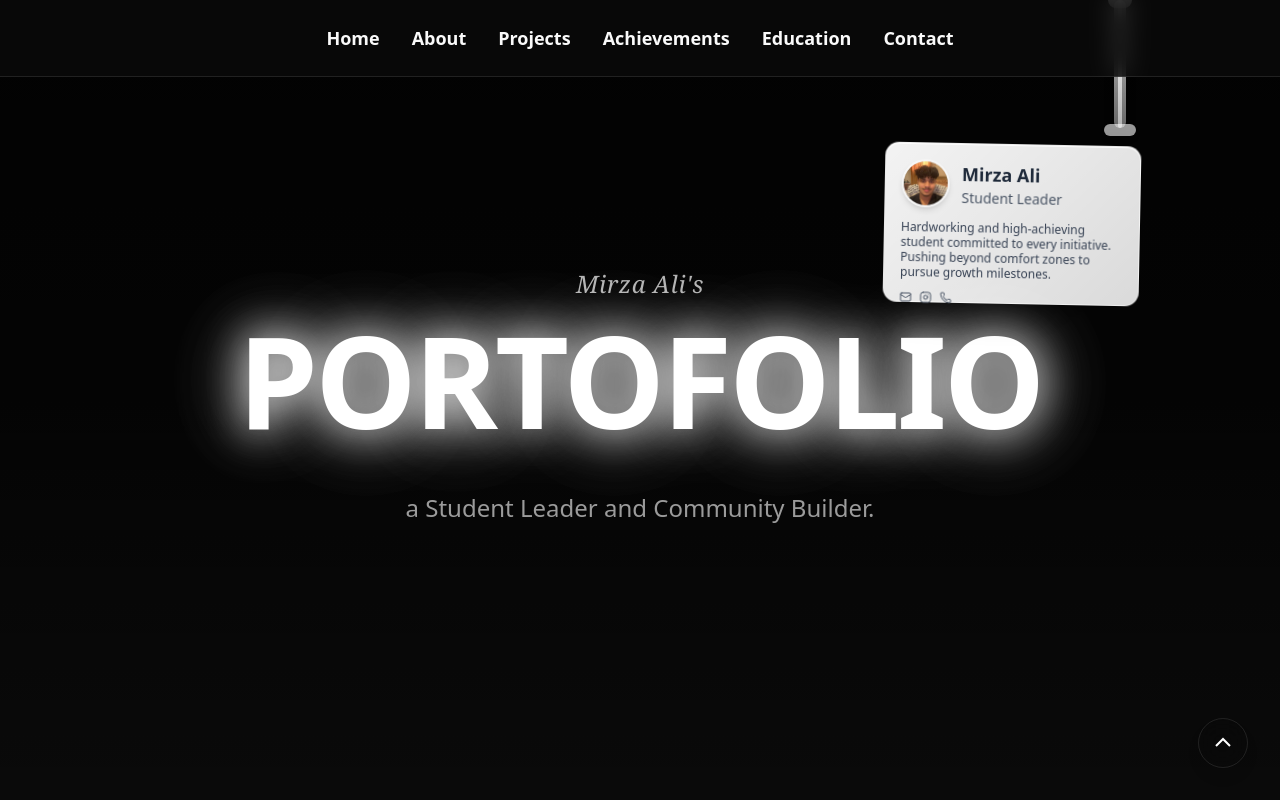
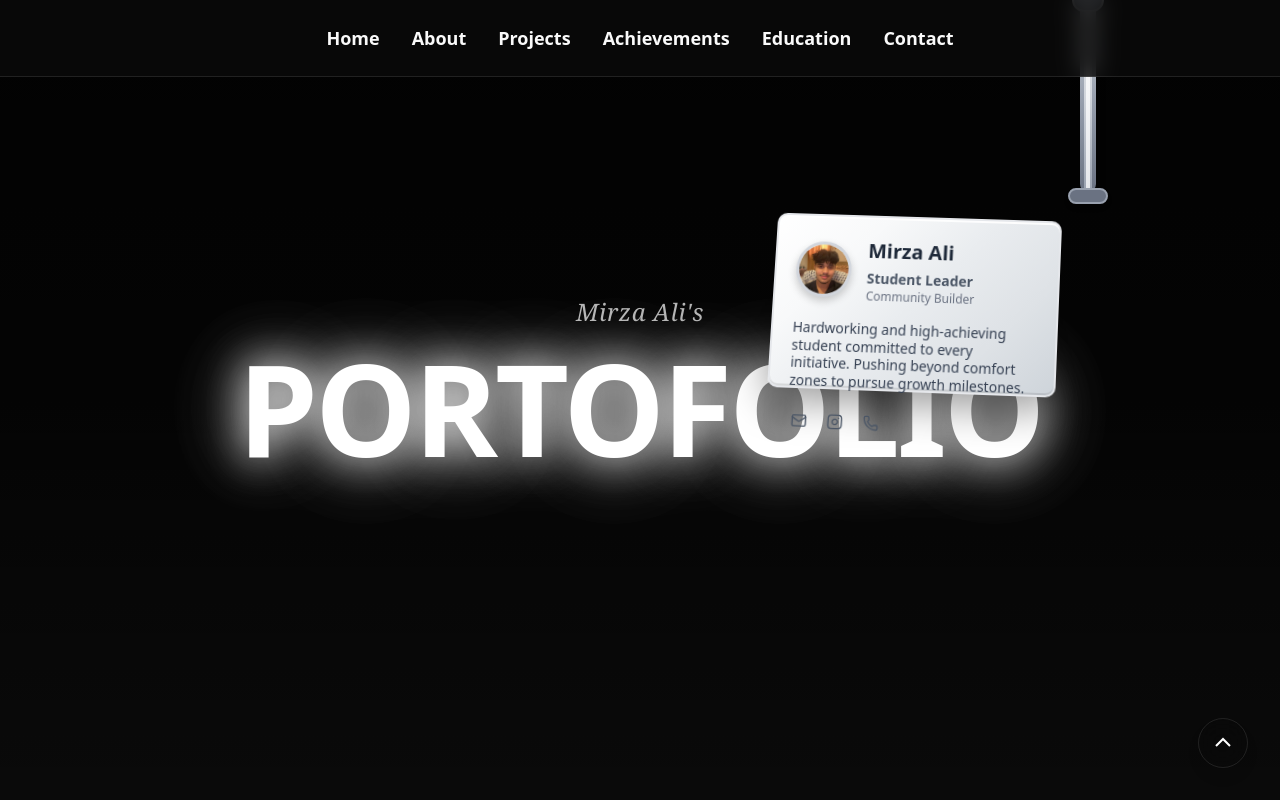
Before and after one commit to MirzaAli-08/Mirza-Ali-Portfolio, a Next.js app: page / in a window 1280 px wide. Shown: the top 800 px of the page. Built offline with nearby package versions, Linux system fonts and the light colour scheme.

Commit message:
feat: redesign lanyard card with realistic rope, 3D card design, improved physics, and remove redundant text

```diff
--- a/src/app/page.tsx
+++ b/src/app/page.tsx
@@ -32,36 +32,15 @@ export default function Home() {
     ref.current?.scrollIntoView({ behavior: "smooth" });
   };
 
-  // Typewriter effect for subtitle
-  const [typedText, setTypedText] = useState("");
-  useEffect(() => {
-    const fullText = "a Student Leader and Community Builder.";
-    let i = 0;
-    let interval: NodeJS.Timeout;
-    const startTimeout = setTimeout(() => {
-      interval = setInterval(() => {
-        i++;
-        setTypedText(fullText.slice(0, i));
-        if (i === fullText.length) {
-          clearInterval(interval);
-        }
-      }, 45);
-    }, 3200);
-    return () => {
-      clearTimeout(startTimeout);
-      if (interval) clearInterval(interval);
-    };
-  }, []);
-
   // Lanyard physics and animation
   useEffect(() => {
     if (!lanyardRef.current || !cardRef.current || !ropeRef.current) return;
 
     // Initial drop animation
     gsap.set(lanyardRef.current, {
-      y: -300,
-      x: 100,
-      rotation: -15,
+      y: -400,
+      x: 150,
+      rotation: -20,
       opacity: 0
     });
 
@@ -72,18 +51,18 @@ export default function Home() {
       x: 0,
       rotation: 0,
       opacity: 1,
-      duration: 1.8,
+      duration: 2.2,
       ease: "bounce.out"
     });
 
     // Add subtle sway
     gsap.to(cardRef.current, {
-      rotation: 1.5,
-      duration: 3,
+      rotation: 2,
+      duration: 4,
       repeat: -1,
       yoyo: true,
       ease: "power1.inOut",
-      delay: 2
+      delay: 2.5
     });
 
     // Make the card draggable with improved physics
@@ -94,16 +73,16 @@ export default function Home() {
       onDrag: function() {
         // Add tension effect to rope
         const distance = Math.sqrt(this.x * this.x + this.y * this.y);
-        const maxDistance = 150;
+        const maxDistance = 200;
         const tension = Math.min(distance / maxDistance, 1);
 
         gsap.to(ropeRef.current, {
-          scaleY: 1 + tension * 0.3,
+          scaleY: 1 + tension * 0.4,
           duration: 0.1
         });
 
         gsap.to(lanyardRef.current, {
-          rotation: this.rotation + (this.x * 0.05),
+          rotation: this.rotation + (this.x * 0.03),
           duration: 0.1
         });
       },
@@ -113,17 +92,17 @@ export default function Home() {
           x: 0,
           y: 0,
           rotation: 0,
-          duration: 1.2,
+          duration: 1.5,
           ease: "elastic.out(1, 0.5)"
         });
         gsap.to(lanyardRef.current, {
           rotation: 0,
-          duration: 1.2,
+          duration: 1.5,
           ease: "elastic.out(1, 0.5)"
         });
         gsap.to(ropeRef.current, {
           scaleY: 1,
-          duration: 1.2,
+          duration: 1.5,
           ease: "elastic.out(1, 0.5)"
         });
       }
@@ -133,10 +112,10 @@ export default function Home() {
     let scrollTimeout: NodeJS.Timeout;
     const handleScroll = () => {
       if (cardRef.current) {
-        const scrollFactor = Math.sin(window.scrollY * 0.005) * 2;
+        const scrollFactor = Math.sin(window.scrollY * 0.003) * 3;
         gsap.to(cardRef.current, {
           rotation: scrollFactor,
-          duration: 0.4,
+          duration: 0.5,
           ease: "power1.out"
         });
       }
@@ -145,11 +124,11 @@ export default function Home() {
         if (cardRef.current) {
           gsap.to(cardRef.current, {
             rotation: 0,
-            duration: 1.5,
+            duration: 2,
             ease: "elastic.out(1, 0.5)"
           });
         }
-      }, 150);
+      }, 200);
     };
 
     window.addEventListener('scroll', handleScroll);
@@ -191,58 +170,64 @@ export default function Home() {
       </nav>
 
       {/* Hanging Lanyard Card */}
-      <div ref={lanyardRef} className="fixed top-0 right-8 z-40 pointer-events-none">
+      <div ref={lanyardRef} className="fixed top-0 right-12 z-40 pointer-events-none">
         {/* Lanyard rope/strap */}
-        <div ref={ropeRef} className="relative mb-4">
-          {/* Rope texture */}
-          <div className="w-3 h-32 bg-gradient-to-b from-white/80 via-white/60 to-white/40 mx-auto rounded-full shadow-lg" />
-          {/* Rope highlights */}
-          <div className="absolute top-0 left-1/2 transform -translate-x-1/2 w-1 h-32 bg-gradient-to-b from-white/90 via-white/70 to-white/50 rounded-full" />
-          {/* Clip/loop at the top */}
-          <div className="absolute -top-2 left-1/2 transform -translate-x-1/2 w-6 h-4 bg-white/80 rounded-full shadow-md" />
-          {/* Clip/loop at the bottom */}
-          <div className="absolute -bottom-2 left-1/2 transform -translate-x-1/2 w-8 h-3 bg-white/60 rounded-full shadow-md" />
+        <div ref={ropeRef} className="relative mb-6">
+          {/* Main rope */}
+          <div className="w-4 h-48 bg-gradient-to-b from-gray-300 via-gray-400 to-gray-500 mx-auto rounded-full shadow-lg" />
+          {/* Rope texture lines */}
+          <div className="absolute top-0 left-1/2 transform -translate-x-1/2 w-2 h-48 bg-gradient-to-b from-gray-200 via-gray-300 to-gray-400 rounded-full" />
+          <div className="absolute top-0 left-1/2 transform -translate-x-1/2 w-1 h-48 bg-gradient-to-b from-white via-gray-100 to-gray-200 rounded-full" />
+          {/* Top loop/clip */}
+          <div className="absolute -top-3 left-1/2 transform -translate-x-1/2 w-8 h-6 bg-gray-400 rounded-full shadow-md border-2 border-gray-300" />
+          {/* Bottom loop/clip */}
+          <div className="absolute -bottom-3 left-1/2 transform -translate-x-1/2 w-10 h-4 bg-gray-500 rounded-full shadow-md border-2 border-gray-400" />
         </div>
 
         {/* ID Card */}
-        <div ref={cardRef} className="w-64 h-40 bg-gradient-to-br from-white/95 via-white/90 to-white/85 rounded-xl p-4 shadow-2xl border border-white/30 pointer-events-auto cursor-grab active:cursor-grabbing transform-gpu" style={{
-          boxShadow: "0 8px 32px rgba(0,0,0,0.3), inset 0 1px 0 rgba(255,255,255,0.8)",
-          background: "linear-gradient(135deg, rgba(255,255,255,0.95) 0%, rgba(255,255,255,0.9) 50%, rgba(255,255,255,0.85) 100%)"
+        <div ref={cardRef} className="w-72 h-44 bg-gradient-to-br from-white via-gray-50 to-gray-100 rounded-lg p-5 shadow-2xl border-2 border-gray-200 pointer-events-auto cursor-grab active:cursor-grabbing transform-gpu" style={{
+          boxShadow: "0 12px 40px rgba(0,0,0,0.4), inset 0 2px 0 rgba(255,255,255,0.9), inset 0 -2px 0 rgba(0,0,0,0.1)",
+          background: "linear-gradient(135deg, #ffffff 0%, #f8f9fa 25%, #e9ecef 50%, #dee2e6 75%, #ced4da 100%)",
+          transform: "perspective(1000px) rotateX(5deg) rotateY(-2deg)",
+          transformStyle: "preserve-3d"
         }}>
           {/* Card Header */}
-          <div className="flex items-center gap-3 mb-3">
-            <div className="w-12 h-12 rounded-full overflow-hidden border-2 border-white/30 shadow-md bg-white/20">
+          <div className="flex items-center gap-4 mb-4">
+            <div className="w-14 h-14 rounded-full overflow-hidden border-3 border-gray-300 shadow-lg bg-white" style={{
+              boxShadow: "inset 0 2px 4px rgba(0,0,0,0.1), 0 4px 8px rgba(0,0,0,0.2)"
+            }}>
               <Image
                 src="/ali-profile.jpg"
                 alt="Mirza Ali profile photo"
-                width={48}
-                height={48}
+                width={56}
+                height={56}
                 className="object-cover w-full h-full"
                 priority
               />
             </div>
             <div className="flex-1">
-              <h3 className="text-lg font-bold text-gray-800">Mirza Ali</h3>
-              <p className="text-gray-600 text-sm font-medium">Student Leader</p>
+              <h3 className="text-xl font-bold text-gray-800 mb-1">Mirza Ali</h3>
+              <p className="text-gray-600 text-sm font-semibold">Student Leader</p>
+              <p className="text-gray-500 text-xs">Community Builder</p>
             </div>
           </div>
 
           {/* Card Content */}
-          <div className="space-y-2">
-            <p className="text-gray-700 text-xs leading-tight">
+          <div className="space-y-3">
+            <p className="text-gray-700 text-sm leading-tight font-medium">
               Hardworking and high-achieving student committed to every initiative. Pushing beyond comfort zones to pursue growth milestones.
             </p>
 
             {/* Contact Icons */}
-            <div className="flex gap-2 pt-1">
-              <a href="mailto:mirzaalihusnain1@gmail.com" className="text-gray-600 hover:text-gray-800 transition-colors">
-                <Mail className="w-3 h-3" />
+            <div className="flex gap-3 pt-2">
+              <a href="mailto:mirzaalihusnain1@gmail.com" className="text-gray-600 hover:text-gray-800 transition-colors p-1 rounded-full hover:bg-gray-100">
+                <Mail className="w-4 h-4" />
               </a>
-              <a href="https://www.instagram.com/ali.npc" target="_blank" rel="noopener noreferrer" className="text-gray-600 hover:text-gray-800 transition-colors">
-                <Instagram className="w-3 h-3" />
+              <a href="https://www.instagram.com/ali.npc" target="_blank" rel="noopener noreferrer" className="text-gray-600 hover:text-gray-800 transition-colors p-1 rounded-full hover:bg-gray-100">
+                <Instagram className="w-4 h-4" />
               </a>
-              <span className="text-gray-600">
-                <Phone className="w-3 h-3" />
+              <span className="text-gray-600 p-1 rounded-full">
+                <Phone className="w-4 h-4" />
               </span>
             </div>
           </div>
@@ -286,19 +271,6 @@ export default function Home() {
           >
             PORTOFOLIO
           </motion.h1>
-
-          {/* Animated subtitle */}
-          <motion.div
-            initial={{ opacity: 0, y: 20 }}
-            animate={{ opacity: 1, y: 0 }}
-            transition={{ delay: 1.5, duration: 0.8, ease: "easeOut" }}
-            className="text-lg md:text-2xl font-medium text-white/60 mt-4 min-h-[2.5rem]"
-          >
-            {typedText}
-            {typedText.length < "a Student Leader and Community Builder.".length && (
-              <span className="inline-block w-2 h-5 align-middle bg-white/80 animate-pulse ml-1" style={{ verticalAlign: "middle" }} />
-            )}
-          </motion.div>
         </motion.div>
       </section>
 
```
